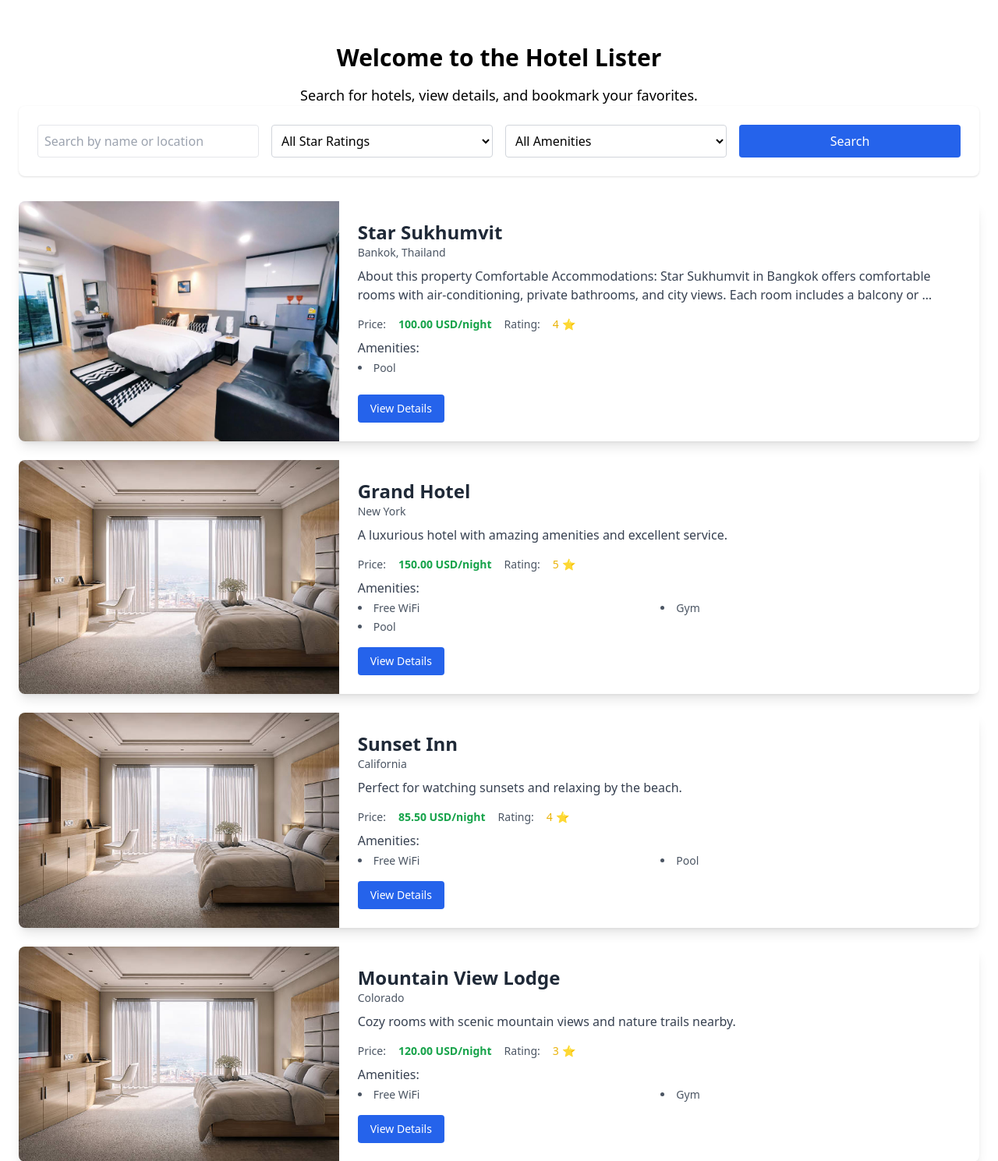
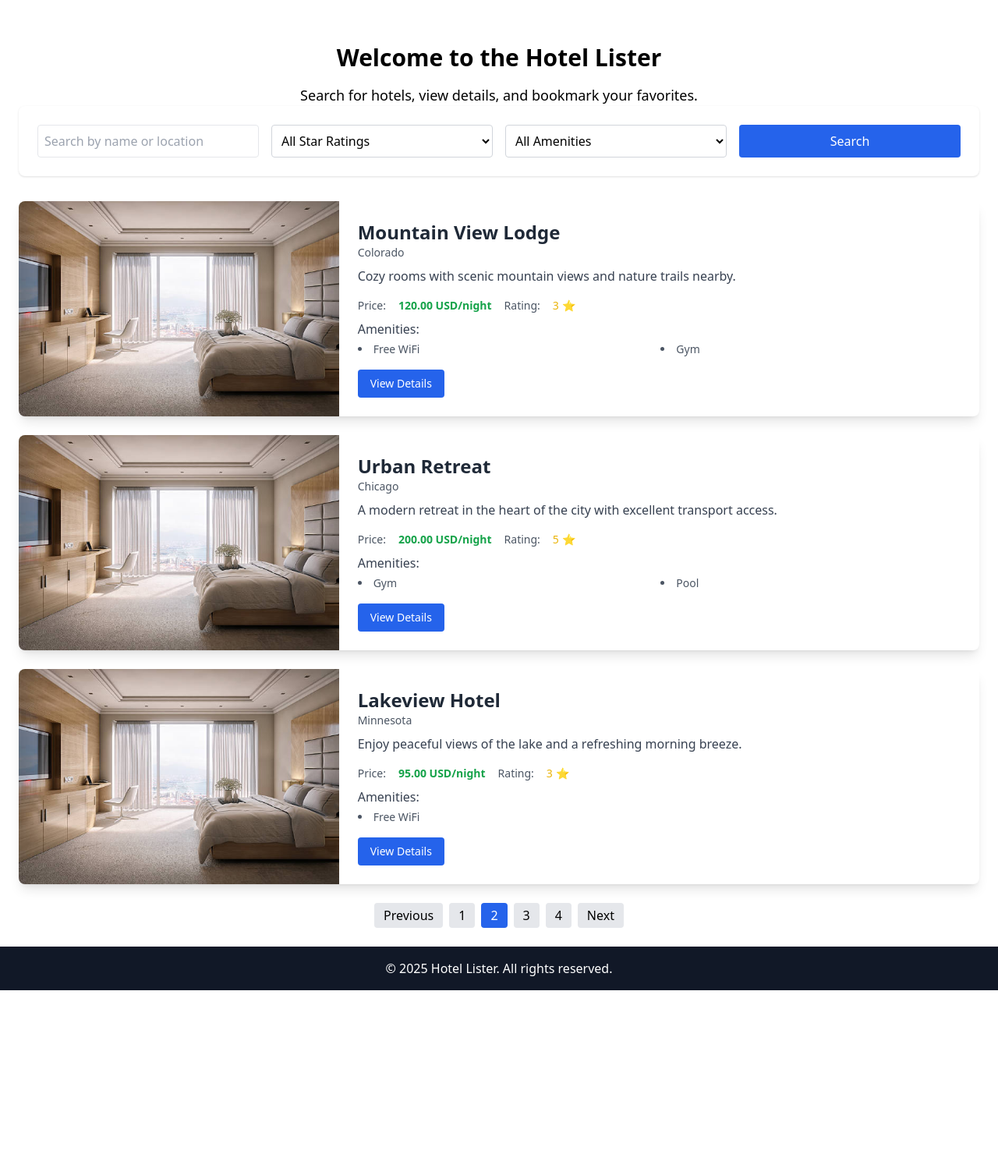
Before and after one commit to Abrar-Mustakim/hotel_lister_app_django, a Django app: page /?page=2 in a window 1280 px wide. Shown: the part 60-1549 px from the top of the page at 78% size. After the commit the page ends 1330 px from the top, so only its background shows below. Run offline with Django 5.2, Linux system fonts and the light colour scheme; data comes from the database, SQL or seed files in the repository; both versions use the stored data as it was after the commit; some libraries are stand-ins or nearby versions.

Commit message:
Pagination Added

```diff
--- a/home/templates/home.html
+++ b/home/templates/home.html
@@ -127,6 +127,34 @@
 
       </div>
     {% endfor %}
+    <!-- Pagination -->
+    <div class="mt-8 flex justify-center space-x-2">
+      {% if hotels.has_previous %}
+        <a href="?{% if query %}q={{ query }}&{% endif %}{% if star_rating %}star_rating={{ star_rating }}&{% endif %}{% if amenity %}amenity={{ amenity }}&{% endif %}page={{ hotels.previous_page_number }}"
+          class="px-3 py-1 bg-gray-200 rounded hover:bg-gray-300">
+          Previous
+        </a>
+      {% endif %}
+
+      {% for num in hotels.paginator.page_range %}
+        {% if hotels.number == num %}
+          <span class="px-3 py-1 bg-blue-600 text-white rounded">{{ num }}</span>
+        {% else %}
+          <a href="?{% if query %}q={{ query }}&{% endif %}{% if star_rating %}star_rating={{ star_rating }}&{% endif %}{% if amenity %}amenity={{ amenity }}&{% endif %}page={{ num }}"
+            class="px-3 py-1 bg-gray-200 rounded hover:bg-gray-300">
+            {{ num }}
+          </a>
+        {% endif %}
+      {% endfor %}
+
+      {% if hotels.has_next %}
+        <a href="?{% if query %}q={{ query }}&{% endif %}{% if star_rating %}star_rating={{ star_rating }}&{% endif %}{% if amenity %}amenity={{ amenity }}&{% endif %}page={{ hotels.next_page_number }}"
+          class="px-3 py-1 bg-gray-200 rounded hover:bg-gray-300">
+          Next
+        </a>
+      {% endif %}
+    </div>
+
   </div>
 
 {% endblock %}
--- a/home/views.py
+++ b/home/views.py
@@ -8,6 +8,8 @@ import json
 from django.http import JsonResponse
 from django.db.models import Q
 from django.contrib.auth import logout as auth_logout
+from django.core.paginator import Paginator
+
 # Create your views here.
 
 @login_required
@@ -55,9 +57,14 @@ def home(request):
     if amenity:
         hotels = hotels.filter(amenities__name__icontains=amenity)
 
-    # Optional: Get first image
+    # Optional: Add first image
     for hotel in hotels:
         hotel.image = hotel.images.first() if hotel.images.exists() else None
+
+    # Add pagination (3 hotels per page)
+    paginator = Paginator(hotels, 3)
+    page_number = request.GET.get('page')
+    hotels_page = paginator.get_page(page_number)
 
     amenities = Amenity.objects.all()
 
@@ -65,15 +72,13 @@ def home(request):
     if request.user.is_authenticated:
         bookmarked_hotels = HotelBookmark.objects.filter(user=request.user).values_list('hotel__uid', flat=True)
 
-
-
     return render(request, 'home.html', {
-        'hotels': hotels,
+        'hotels': hotels_page,  # paginated hotels
         'query': query,
         'star_rating': star_rating,
         'amenity': amenity,
         'amenities': amenities,
-        'bookmarked_hotels': bookmarked_hotels,  # Pass to template
+        'bookmarked_hotels': bookmarked_hotels,
     })
 
 
```
Also changed, not shown: db.sqlite3.
